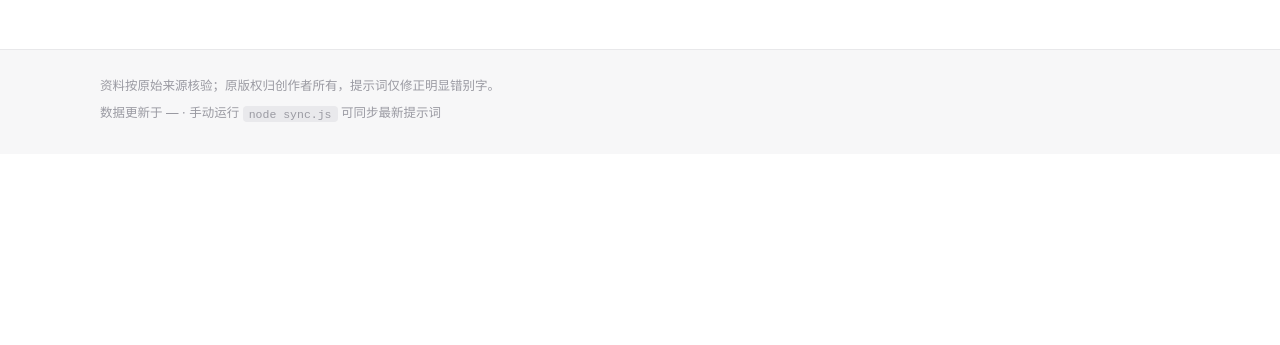
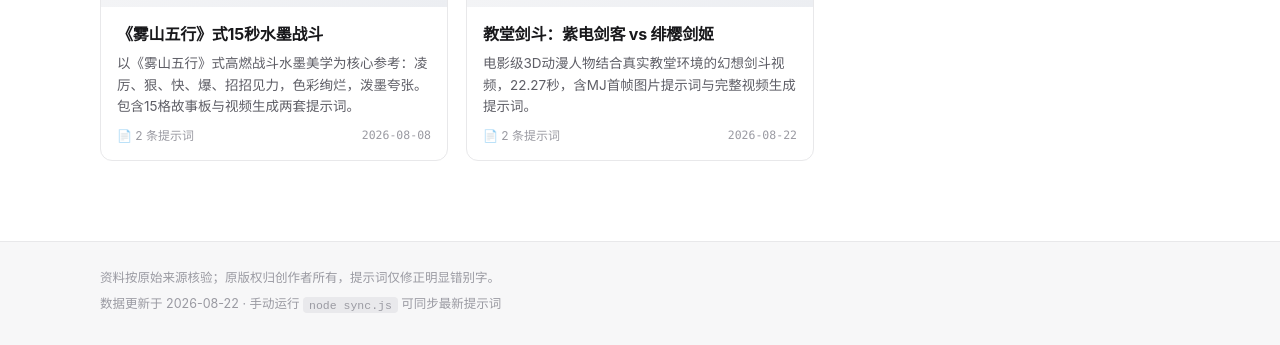
Before and after one commit to chenxinj08-lgtm/arvin-prompt-library, a plain HTML site: page index.html in a window 1280 px wide. Shown: the part 646-991 px from the top of the page. Before the commit the page ends 800 px from the top, so only its background shows below. Drawn offline with Linux system fonts and the light colour scheme; files that its build step writes are made by us from their sources.

Commit message:
Add files via upload

```diff
--- a/app.js
+++ b/app.js
@@ -2,7 +2,7 @@
 (function () {
   'use strict';
 
-  const DATA_URL = './data/prompts.json';
+  const DATA_URL = './prompts.json';
   const $ = (sel, root) => (root || document).querySelector(sel);
   const $$ = (sel, root) => Array.from((root || document).querySelectorAll(sel));
 
--- a/index.html
+++ b/index.html
@@ -5,7 +5,7 @@
   <meta name="viewport" content="width=device-width, initial-scale=1.0">
   <title>Arvin010717 提示词库 · 视频生成提示词</title>
   <meta name="description" content="博主 @Arvin010717 的视频生成提示词案例库，含故事板、视频提示词、MJ 首帧提示词。">
-  <link rel="stylesheet" href="assets/style.css">
+  <link rel="stylesheet" href="style.css">
 </head>
 <body>
   <header class="site-header">
@@ -59,6 +59,6 @@
     </div>
   </footer>
 
-  <script src="assets/app.js"></script>
+  <script src="app.js"></script>
 </body>
 </html>
```
Also changed, not shown: detail.html (+2 -2 lines).
